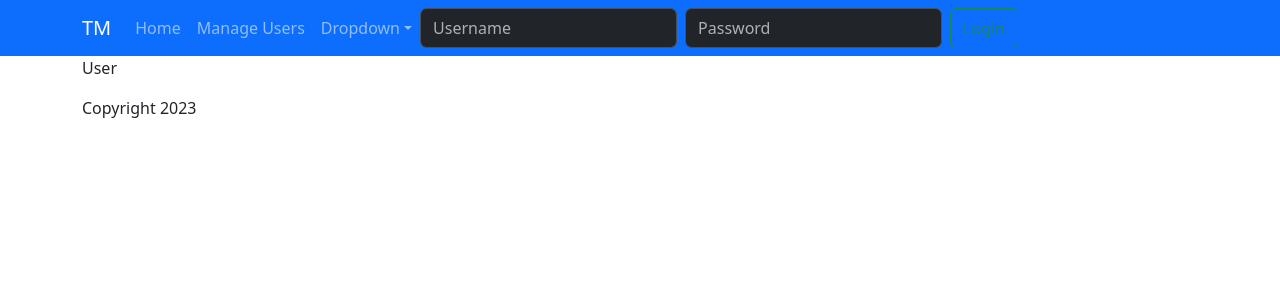
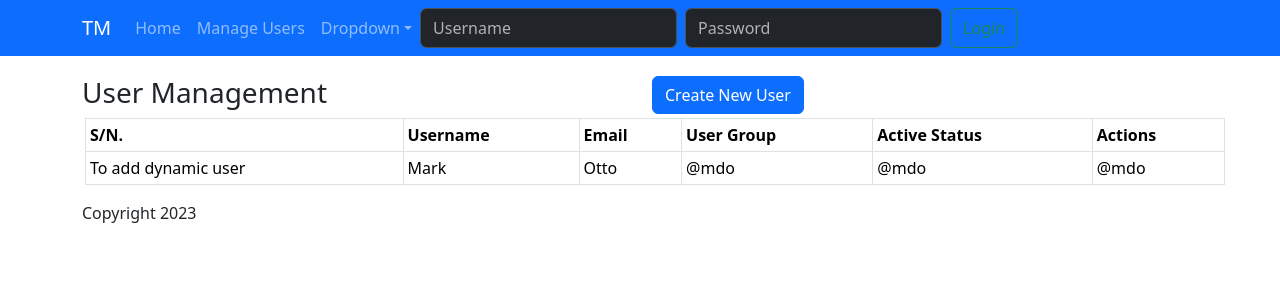
Before and after one commit to geekinDpink/KanbanWebClient, a React app: page /user_management in a window 1280 px wide. Shown: the top 300 px of the page. Built offline with nearby package versions, Linux system fonts and the light colour scheme; the HTML template or start-up script is replaced by a standard one.

Commit message:
UserManagementPage

```diff
--- a/app/App.js
+++ b/app/App.js
@@ -12,7 +12,7 @@ export default function App() {
   return (
     <BrowserRouter>
       <Header />
-      <Container>
+      <Container style={{ marginTop: "20px" }}>
         <Routes>
           <Route path="/" element={<Login />} />
           <Route path="/user_management" element={<UserManagement />} />
--- a/app/components/UserManagement.js
+++ b/app/components/UserManagement.js
@@ -1,5 +1,44 @@
 import React from "react";
+import Table from "react-bootstrap/Table";
+import { Button } from "react-bootstrap";
+import Row from "react-bootstrap/Row";
+import Col from "react-bootstrap/Col";
 
 export default function UserManagement() {
-  return <p>User</p>;
+  return (
+    <>
+      <Row>
+        <Col>
+          <h3>User Management</h3>
+        </Col>
+        <Col>
+          <Button>Create New User</Button>
+        </Col>
+      </Row>
+      <Row>
+        <Table bordered hover size="sm" style={{ marginLeft: "15px" }}>
+          <thead>
+            <tr>
+              <th>S/N.</th>
+              <th>Username</th>
+              <th>Email</th>
+              <th>User Group</th>
+              <th>Active Status</th>
+              <th>Actions</th>
+            </tr>
+          </thead>
+          <tbody>
+            <tr>
+              <td>To add dynamic user</td>
+              <td>Mark</td>
+              <td>Otto</td>
+              <td>@mdo</td>
+              <td>@mdo</td>
+              <td>@mdo</td>
+            </tr>
+          </tbody>
+        </Table>
+      </Row>
+    </>
+  );
 }
```
Also changed, not shown: app/components/UserDetailForm.js (added, +13 -0 lines).
